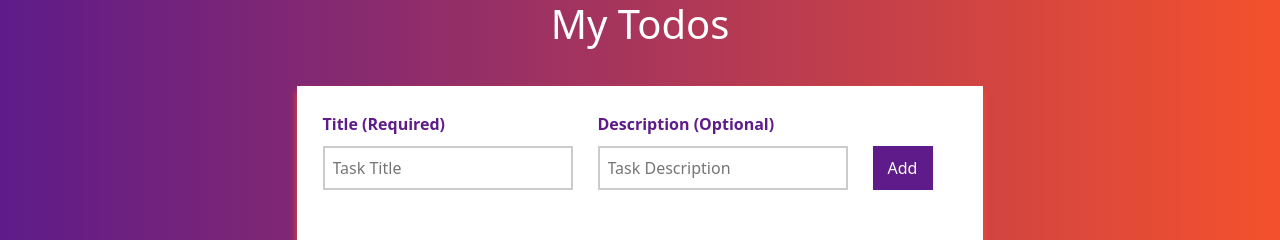
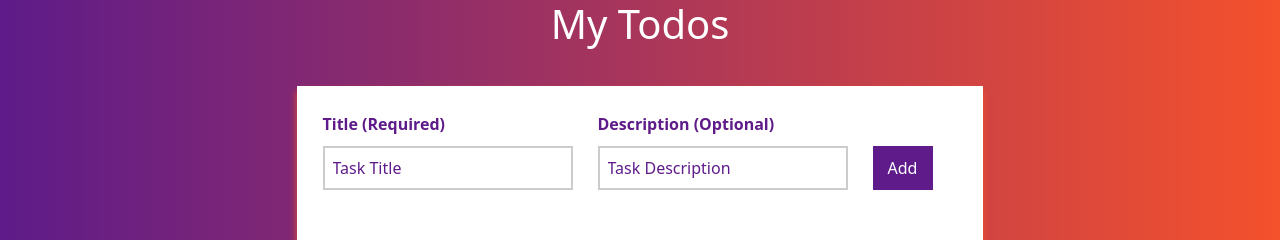
Before and after one commit to manueharold/my-todo-app-task, a React (Vite) app: page / in a window 1280 px wide. Shown: the top 240 px of the page. Built offline with nearby package versions, Linux system fonts and the light colour scheme.

Commit message:
Update App.css

```diff
--- a/src/App.css
+++ b/src/App.css
@@ -47,6 +47,14 @@ box-shadow: 0px 5px 7px #F4512C;
 .todo-input-item label {
   font-weight: bold;
   margin-bottom: 10px;
+  color: #5E1B89;
+}
+
+.todo-input-item input::placeholder {
+  color: #5E1B89;
+}
+
+.todo-input-item textarea::placeholder {
   color: #5E1B89;
 }
 
```
